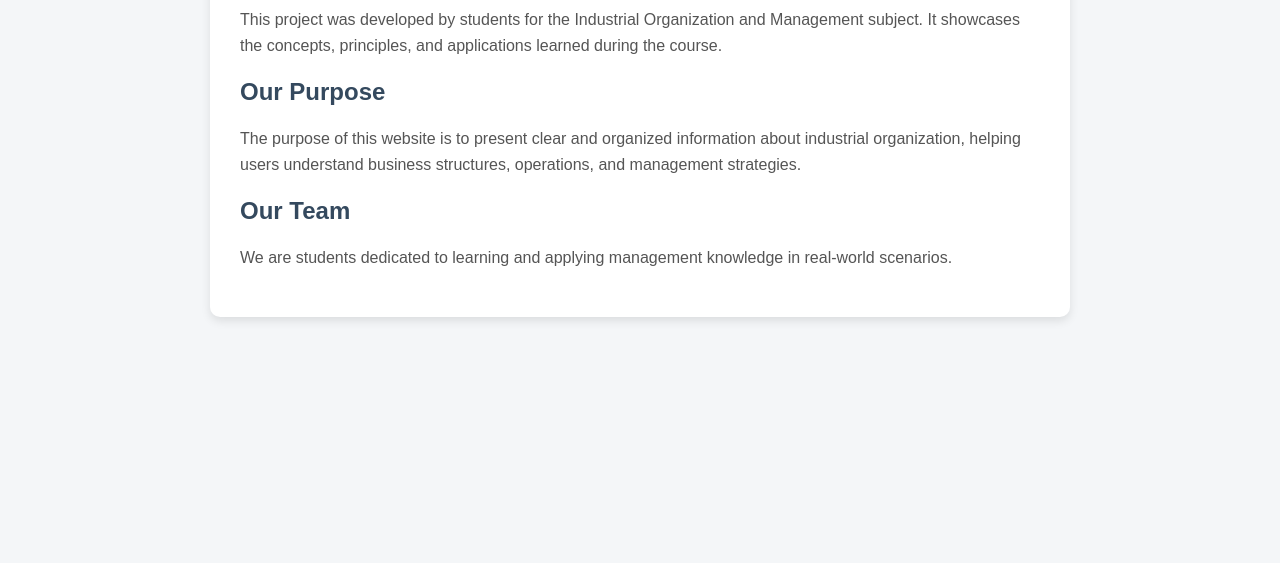
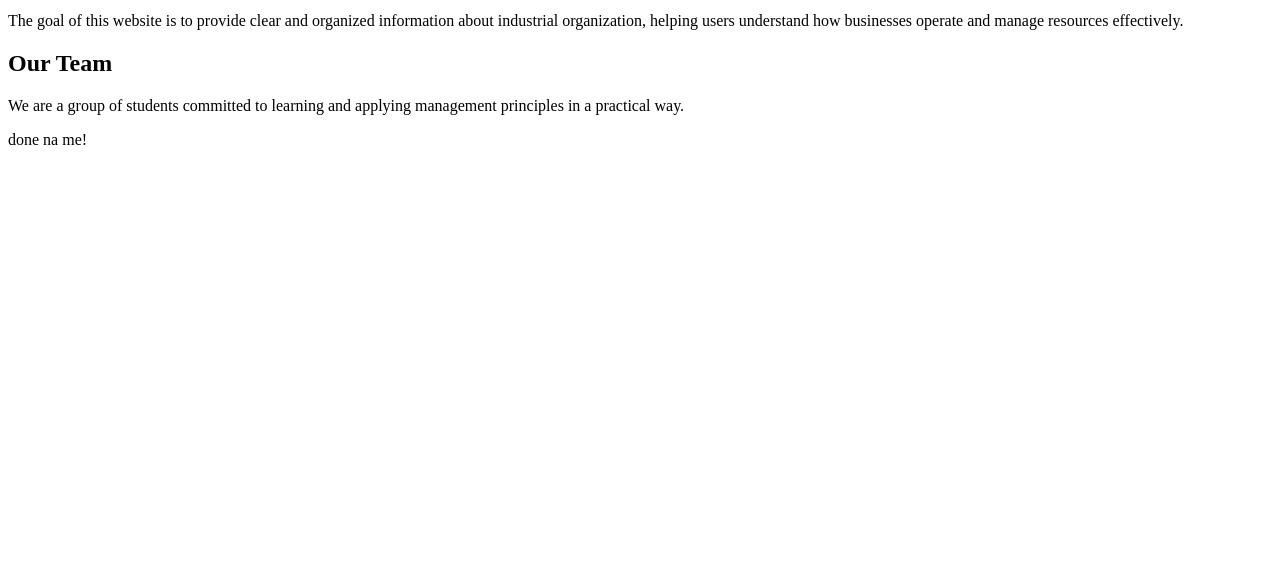
Before and after one commit to casasaileen865-bit/industrial-org-project, a plain HTML site: page about.html in a window 1280 px wide. Shown: the part 237-800 px from the top of the page. Drawn offline with Linux system fonts and the light colour scheme.

Commit message:
Update about.html

```diff
--- a/about.html
+++ b/about.html
@@ -5,55 +5,27 @@
 <head>
     <meta charset="UTF-8">
     <title>About Us</title>
-    <style>
-        body {
-            font-family: Arial, sans-serif;
-            background-color: #f4f6f8;
-            margin: 0;
-            padding: 0;
-        }
-        .container {
-            max-width: 800px;
-            margin: 50px auto;
-            background: #ffffff;
-            padding: 30px;
-            border-radius: 10px;
-            box-shadow: 0 4px 10px rgba(0,0,0,0.1);
-        }
-        h1 {
-            color: #2c3e50;
-        }
-        h2 {
-            color: #34495e;
-            margin-top: 20px;
-        }
-        p {
-            color: #555;
-            line-height: 1.6;
-        }
-    </style>
 </head>
 <body>
 
-<div class="container">
     <h1>About Us</h1>
 
     <p>
-        This project was developed by students for the Industrial Organization and Management subject.
-        It showcases the concepts, principles, and applications learned during the course.
+        This project was developed by students as part of the Industrial Organization and Management subject.
+        It aims to present key concepts, ideas, and applications learned throughout the course.
     </p>
 
     <h2>Our Purpose</h2>
     <p>
-        The purpose of this website is to present clear and organized information about industrial organization,
-        helping users understand business structures, operations, and management strategies.
+        The goal of this website is to provide clear and organized information about industrial organization,
+        helping users understand how businesses operate and manage resources effectively.
     </p>
 
     <h2>Our Team</h2>
     <p>
-        We are students dedicated to learning and applying management knowledge in real-world scenarios.
+        We are a group of students committed to learning and applying management principles in a practical way.
     </p>
-</div>
 
 </body>
 </html>
+done na me!
```
